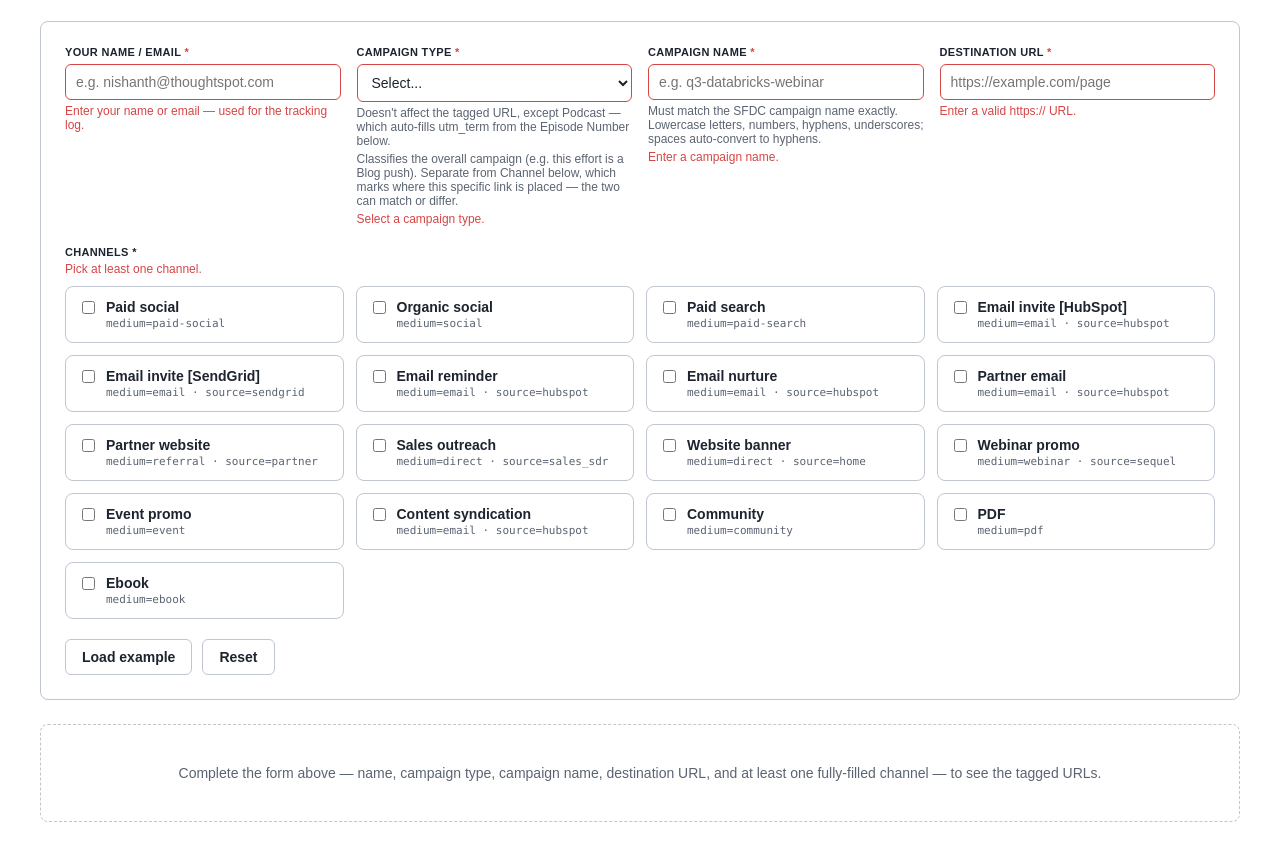
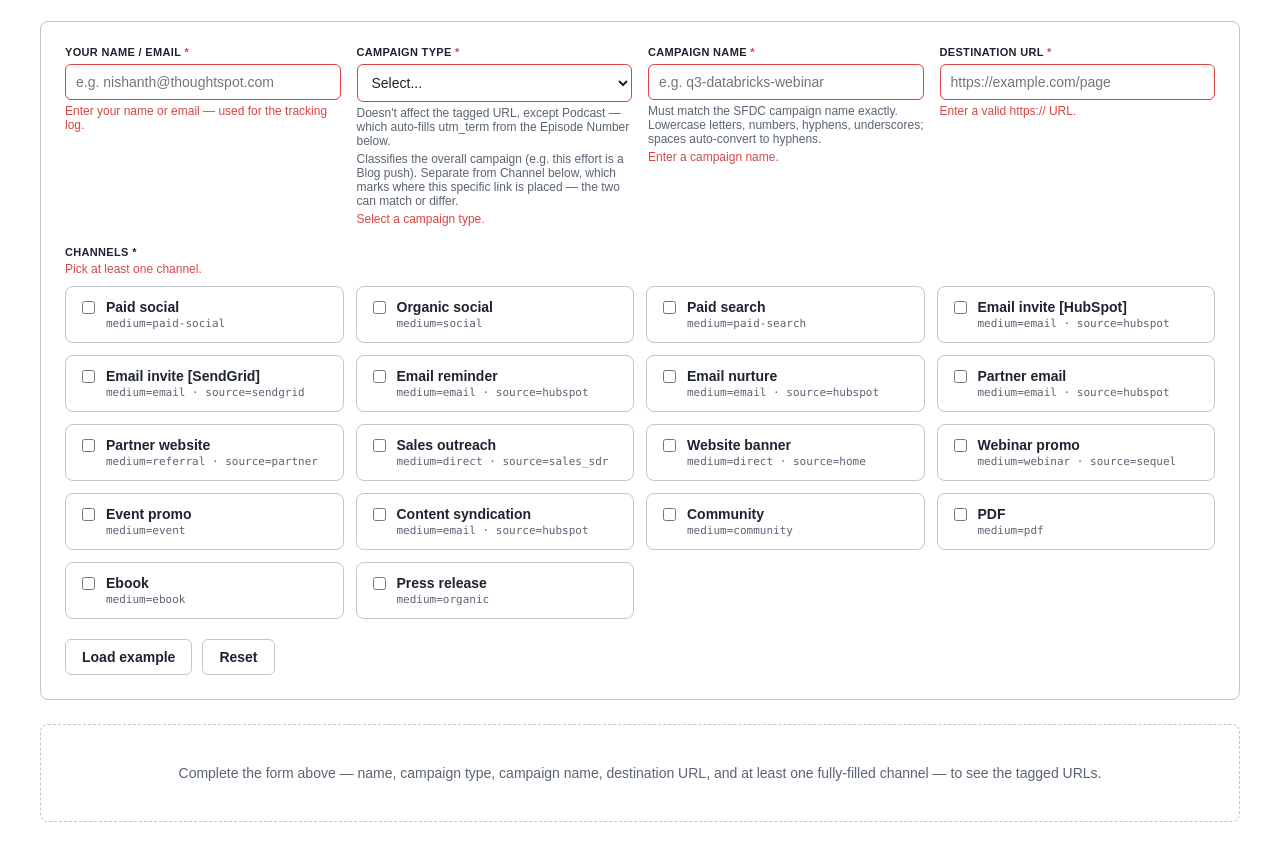
Before and after one commit to nishanthsl-cloud/utm_builder, a website: page index.html in a window 1280 px wide. Shown: the part 86-946 px from the top of the page. Drawn offline with Linux system fonts and the light colour scheme.

Commit message:
Auto-sync: index.html

```diff
--- a/index.html
+++ b/index.html
@@ -250,7 +250,8 @@ const CHANNELS = [
   { id: "content_syndication", label: "Content syndication", medium: "email", source: "hubspot", contentMode: "required" },
   { id: "community", label: "Community", medium: "community", sourceOptions: ["linkedin","instagram","youtube","newsletter","website","reddit"], contentMode: "optional" },
   { id: "pdf", label: "PDF", medium: "pdf", sourceOptions: ["gated-download","ungated-download"], contentMode: "optional" },
-  { id: "ebook", label: "Ebook", medium: "ebook", sourceOptions: ["gated-download","ungated-download"], contentMode: "optional" }
+  { id: "ebook", label: "Ebook", medium: "ebook", sourceOptions: ["gated-download","ungated-download"], contentMode: "optional" },
+  { id: "press_release", label: "Press release", medium: "organic", sourceOptions: ["pr-newswire","businesswire","globenewswire","company-site","media-pickup"], contentMode: "optional" }
 ];
 
 const EXAMPLE = {
```
